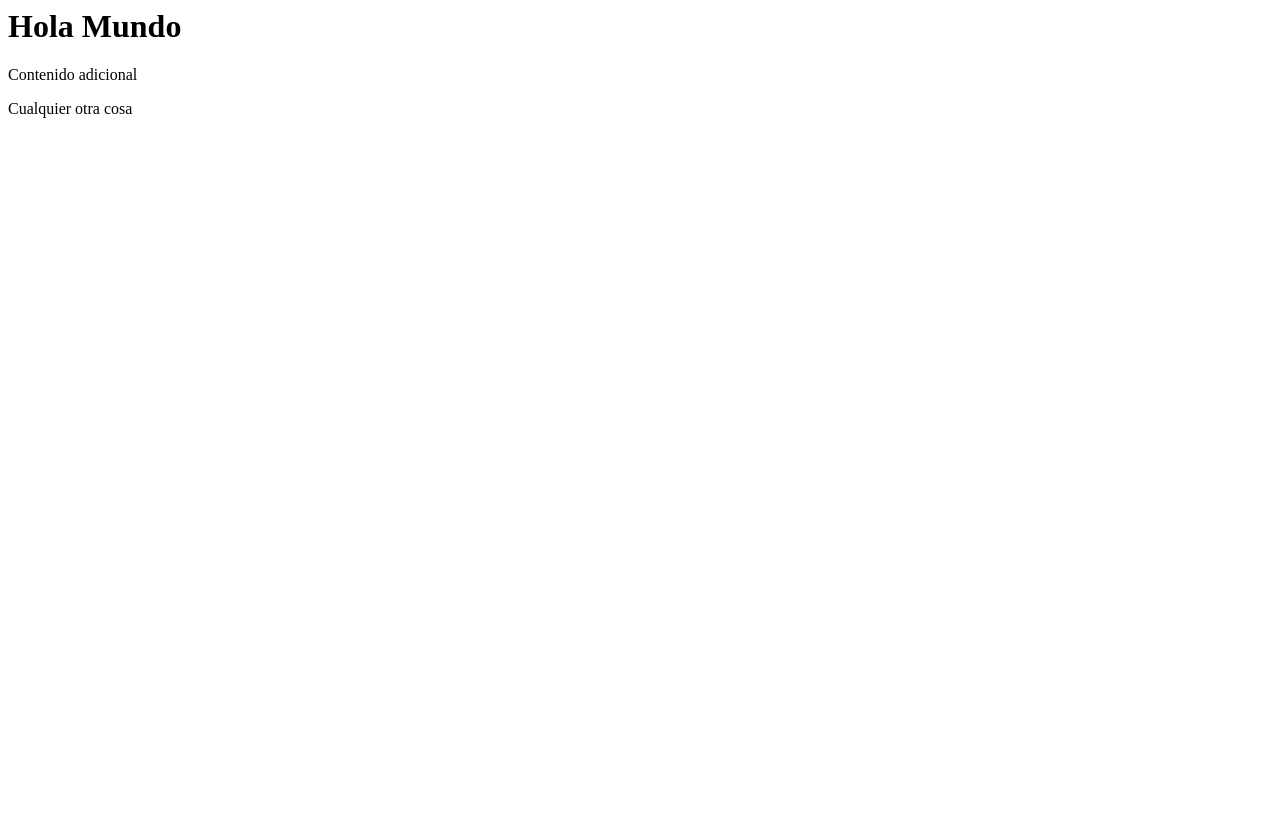
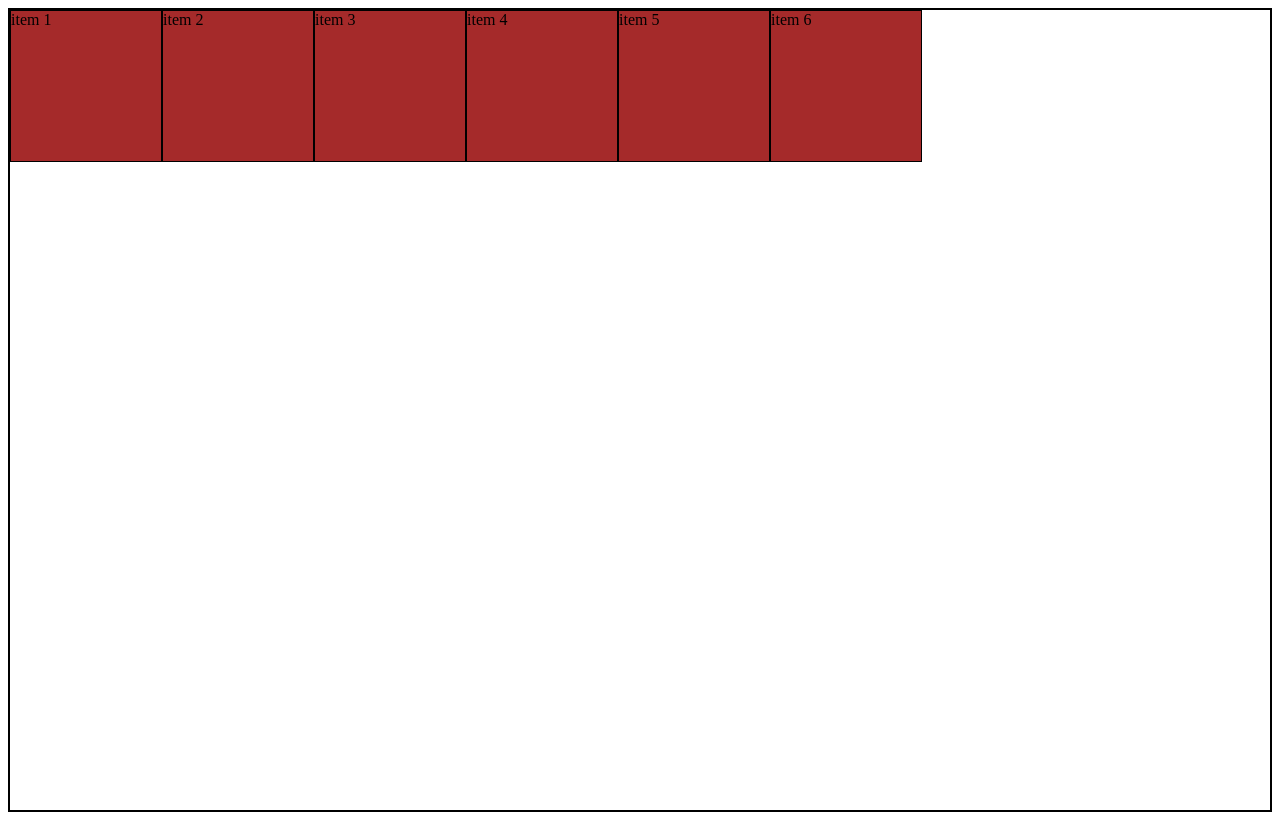
Before and after one commit to rubenperaita/mtg-ruben-peraita, a plain HTML site: page index.html in a window 1280 px wide. Drawn offline with Linux system fonts and the light colour scheme.

Commit message:
(feat): flexbox example

```diff
--- a/index.html
+++ b/index.html
@@ -1,3 +1,19 @@
-<h1>Hola Mundo</h1>
-<p>Contenido adicional</p>
-<p>Cualquier otra cosa</p>
+<!DOCTYPE html>
+<html lang="en">
+<head>
+    <meta charset="UTF-8">
+    <meta name="viewport" content="width=device-width, initial-scale=1.0">
+    <title>Document</title>
+    <link rel="stylesheet" href="styles.css">
+</head>
+<body>
+    <div class="container">
+        <div class="item i-1">item 1</div>
+        <div class="item i-2">item 2</div>
+        <div class="item i-3">item 3</div>
+        <div class="item i-4">item 4</div>
+        <div class="item i-5">item 5</div>
+        <div class="item i-6">item 6</div>
+    </div>
+</body>
+</html>
--- a/styles.css
+++ b/styles.css
@@ -0,0 +1,12 @@
+.item {
+    width: 150px;
+    height: 150px;
+    background-color: brown;
+    border: 1px solid black;
+}
+
+.container {
+    border: 2px solid black;
+    height: 100vh;
+    display: flex;
+}
```
